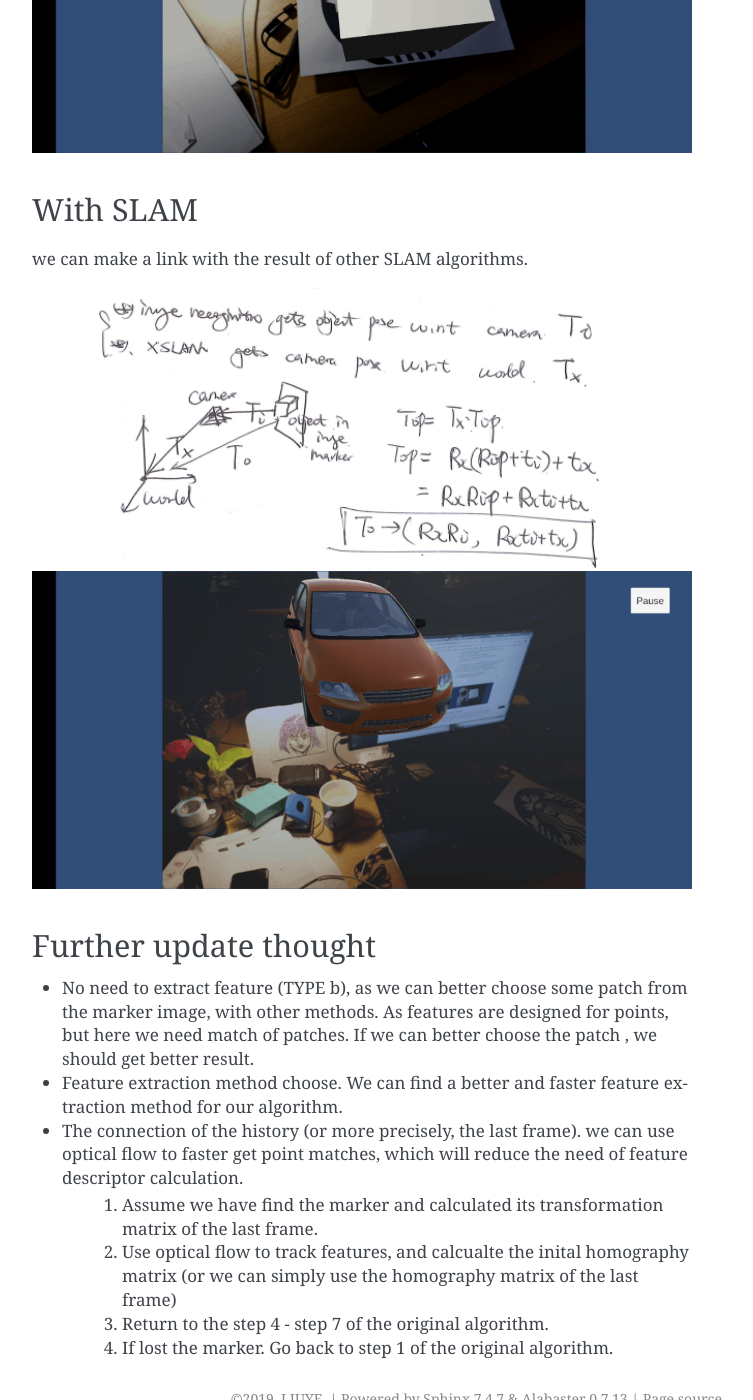
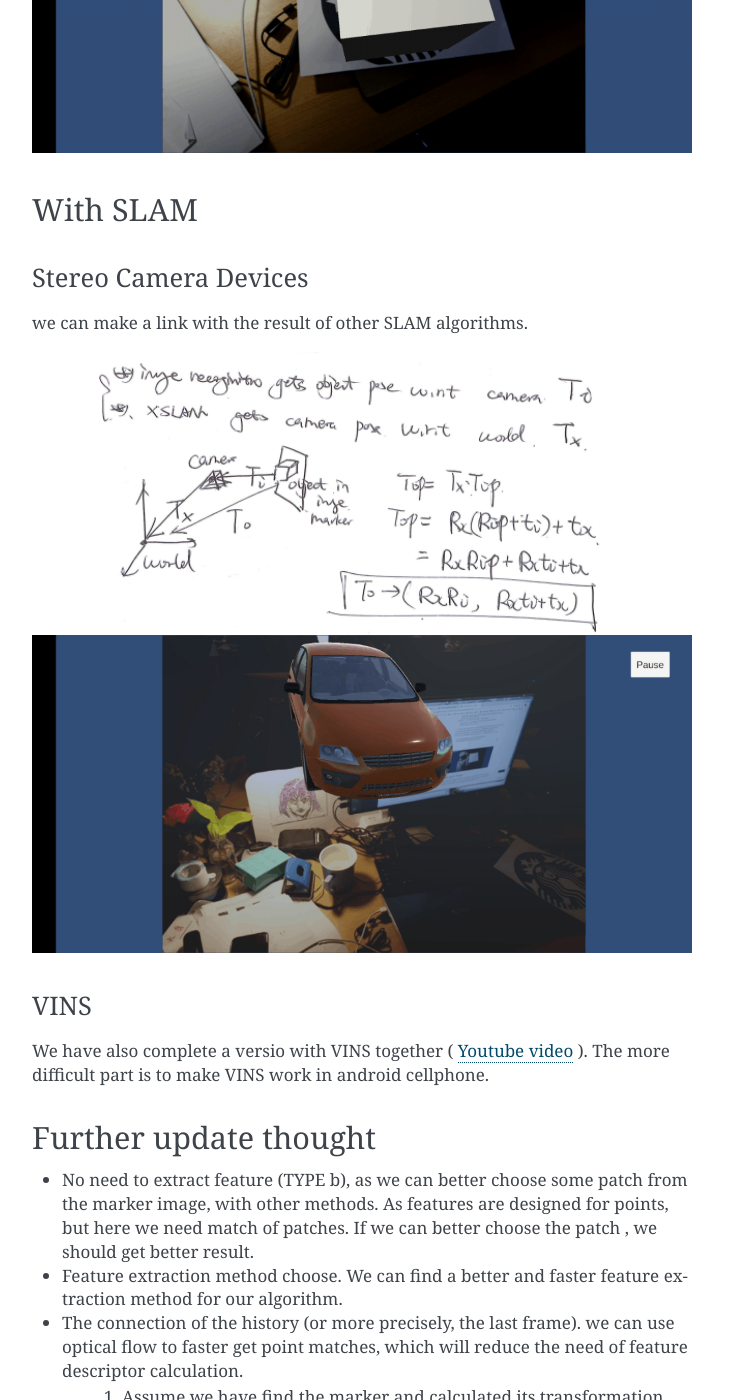
Before and after one commit to gggliuye/VIO, a Sphinx documentation site: the page built from docs/MarkerTracker/MarkerTracker.rst, in a window 1280 px wide and 1400 px high, scrolled down 3886 px. Shown: the whole window, without its empty margins (388-1141 px from the left). Built offline with Sphinx 7.4.7, drawn with Linux system fonts in a browser that asks for light colours; some of the changed text lies outside the part shown.

Commit message:
Update MarkerTracker.rst

```diff
--- a/docs/MarkerTracker/MarkerTracker.rst
+++ b/docs/MarkerTracker/MarkerTracker.rst
@@ -146,6 +146,9 @@ The match patch processing loop functions as following :
 With SLAM
 ---------------------
 
+Stereo Camera Devices
+~~~~~~~~~~~~~~~~~~~~~~~
+
 we can make a link with the result of other SLAM algorithms.
 
 .. image:: markerwithslam.PNG
@@ -153,6 +156,13 @@ we can make a link with the result of other SLAM algorithms.
     :align: center
 
 .. image:: markerXslam.gif
+
+VINS
+~~~~~~~~~~~~~~~~~~~~
+
+We have also complete a versio with VINS together ( `Youtube video <https://youtu.be/DLmFFdof-1Y>`_ ).
+The more difficult part is to make VINS work in android cellphone.
+
 
 
 Further update thought
```
